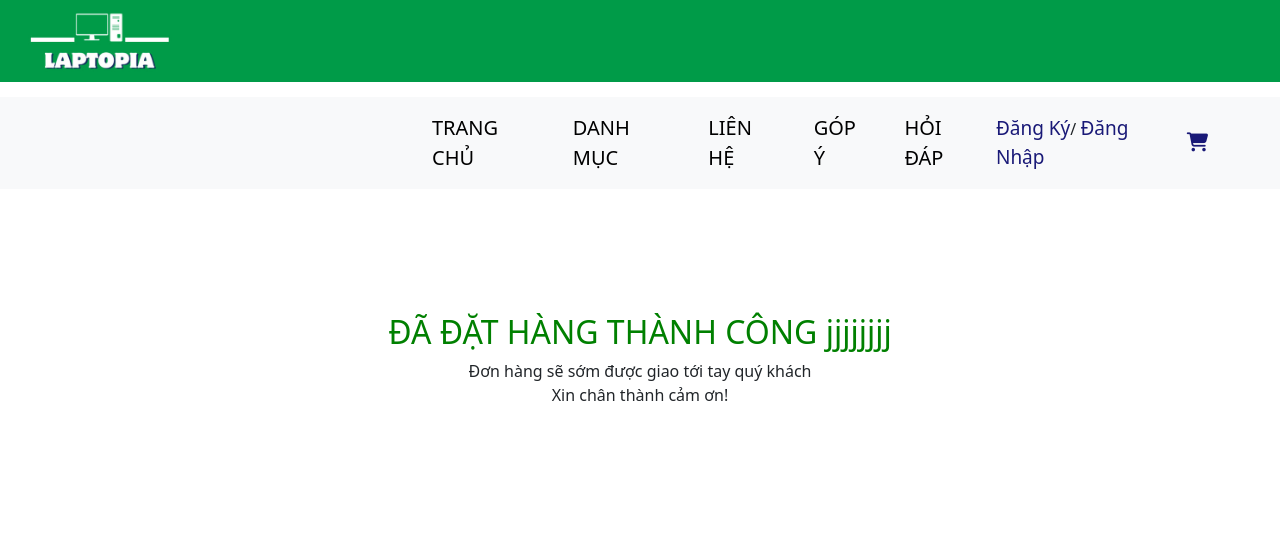
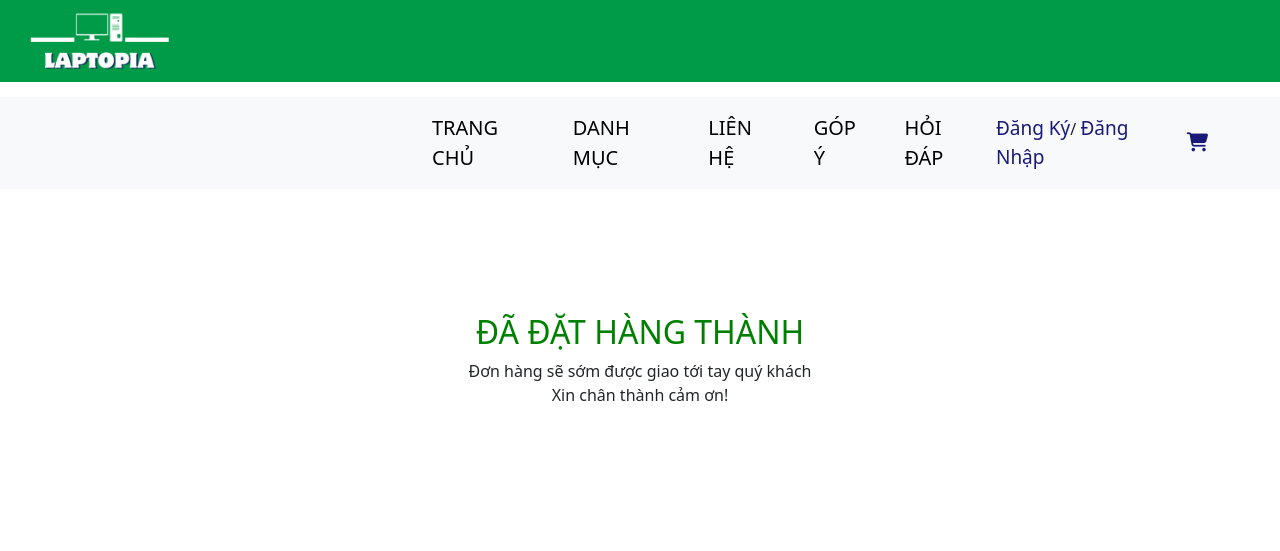
Before and after one commit to duchuy112233/Du_An_1, a PHP site: page /index.php?act=thanhcong in a window 1280 px wide. Shown: the top 551 px of the page. Run offline with PHP 8.4, Linux system fonts and the light colour scheme; data that the repository does not hold is empty.

Commit message:
Update thanhcong.php

```diff
--- a/thanhcong.php
+++ b/thanhcong.php
@@ -26,7 +26,7 @@
 
             <div class="cent">
                 <br>
-                <h2>ĐÃ ĐẶT HÀNG THÀNH CÔNG jjjjjjjj</h2>
+                <h2>ĐÃ ĐẶT HÀNG THÀNH</h2>
                 Đơn hàng sẽ sớm được giao tới tay quý khách <br>
                 Xin chân thành cảm ơn!
             </div>
```
